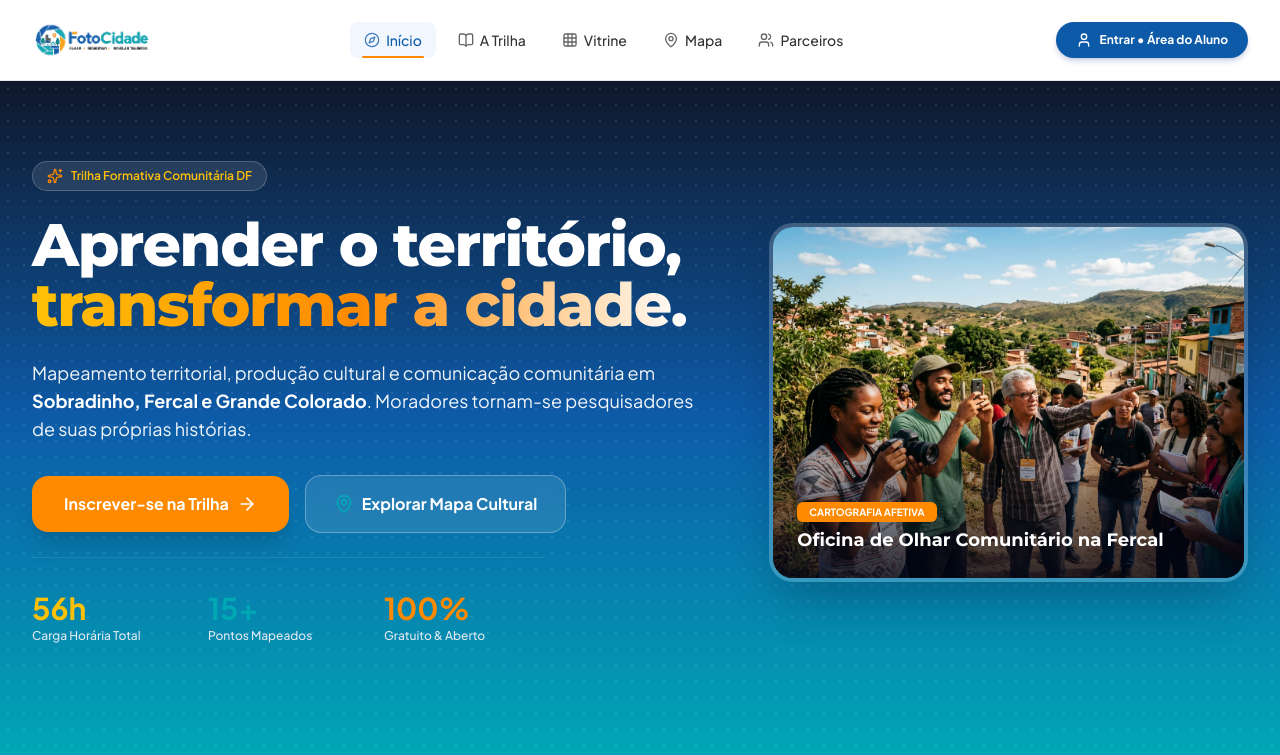
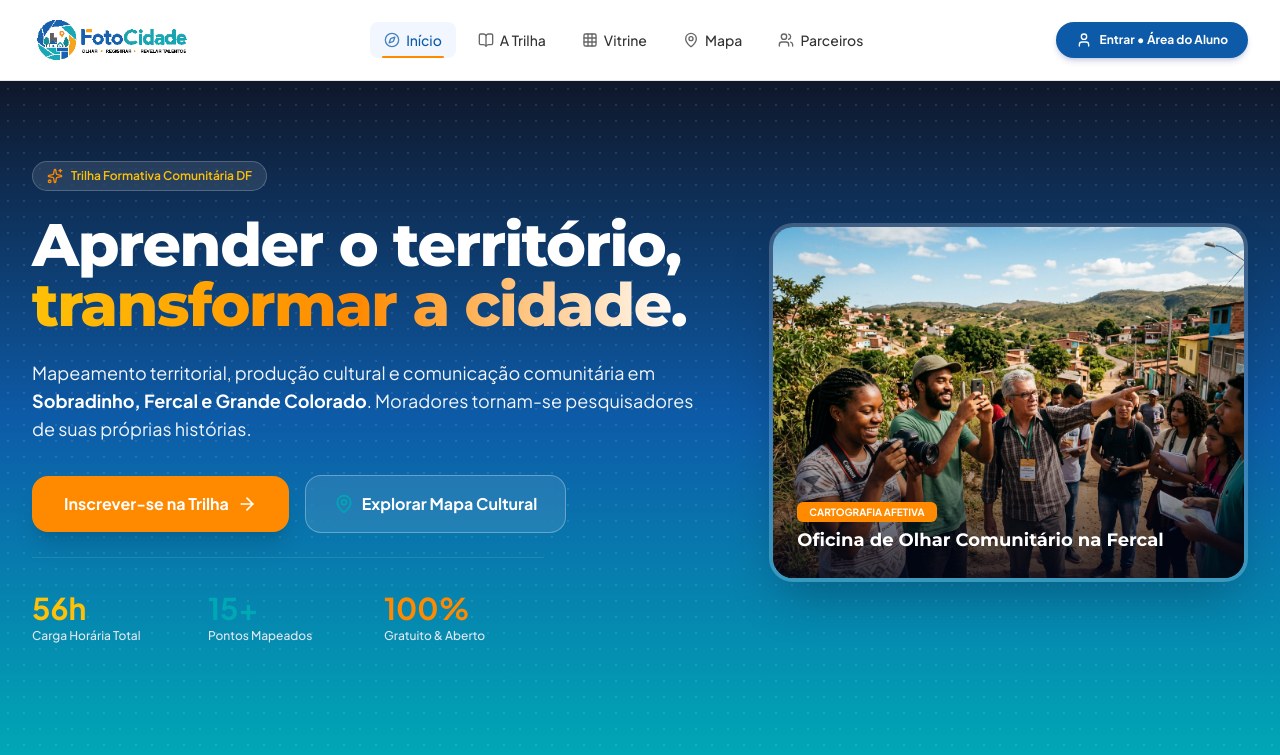
Before and after one commit to iwerry/Foto-Cidade-DF, a PHP site: page /index.php in a window 1280 px wide. Shown: the top 755 px of the page. Run offline with PHP 8.4, Linux system fonts and the light colour scheme; data comes from the database, SQL or seed files in the repository; tables that the repository leaves empty or names only in its code hold one stand-in row (values such as "Sample post"); grey boxes marked "Sample" are stand-in pictures; some libraries are stand-ins or nearby versions.

Commit message:
fix: aumentar proporcoes da logo no navbar e remover caixa branca do footer

```diff
--- a/components/common/footer.php
+++ b/components/common/footer.php
@@ -9,8 +9,8 @@
 
             <!-- Column 1: Brand & Slogan -->
             <div class="lg:col-span-2 space-y-4">
-                <div class="bg-white/95 p-2.5 rounded-2xl inline-block shadow-sm">
-                    <?php render_logo('md', true, 'index.php', '', 'full'); ?>
+                <div class="inline-block">
+                    <?php render_logo('lg', true, 'index.php', '', 'full'); ?>
                 </div>
                 <p class="text-slate-300 text-sm leading-relaxed max-w-md">
                     Uma trilha de formação em Mapeamento Territorial, Produção Cultural e Comunicação Comunitária.
--- a/components/common/logo.php
+++ b/components/common/logo.php
@@ -11,23 +11,24 @@ function render_logo($size = 'md', $showSlogan = true, $linkUrl = 'index.php', $
         $variant = $isLogged ? 'compact' : 'full';
     }
 
-    $isCompact = ($variant === 'compact' || $variant === 'menu' || $size === 'sm' || !$showSlogan);
+    $isCompact = ($variant === 'compact' || $variant === 'menu' || !$showSlogan);
     $logoSrc = $isCompact ? 'public/LogoMenus.png' : 'public/LogoNavBar.png';
 
-    $heightClass = 'h-10 sm:h-12';
+    // Dimensões proporcionais e destacadas no layout
+    $heightClass = 'h-14 sm:h-16';
     if ($isCompact) {
-        $heightClass = 'h-8 sm:h-9';
+        $heightClass = 'h-11 sm:h-12';
     } elseif ($size === 'lg') {
-        $heightClass = 'h-12 sm:h-14';
+        $heightClass = 'h-16 sm:h-20';
     } elseif ($size === 'sm') {
-        $heightClass = 'h-8 sm:h-9';
+        $heightClass = 'h-10 sm:h-11';
     }
     ?>
     <a href="<?php echo htmlspecialchars($linkUrl); ?>" class="inline-flex items-center select-none group <?php echo htmlspecialchars($extraClass); ?>">
         <img src="<?php echo htmlspecialchars($logoSrc); ?>"
              onerror="this.src='public/LogoNavBar.png'"
              alt="FotoCidade DF"
-             class="<?php echo $heightClass; ?> w-auto object-contain transition-transform duration-200 group-hover:scale-102" />
+             class="<?php echo $heightClass; ?> w-auto object-contain transition-transform duration-200 group-hover:scale-105" />
     </a>
     <?php
 }
```
